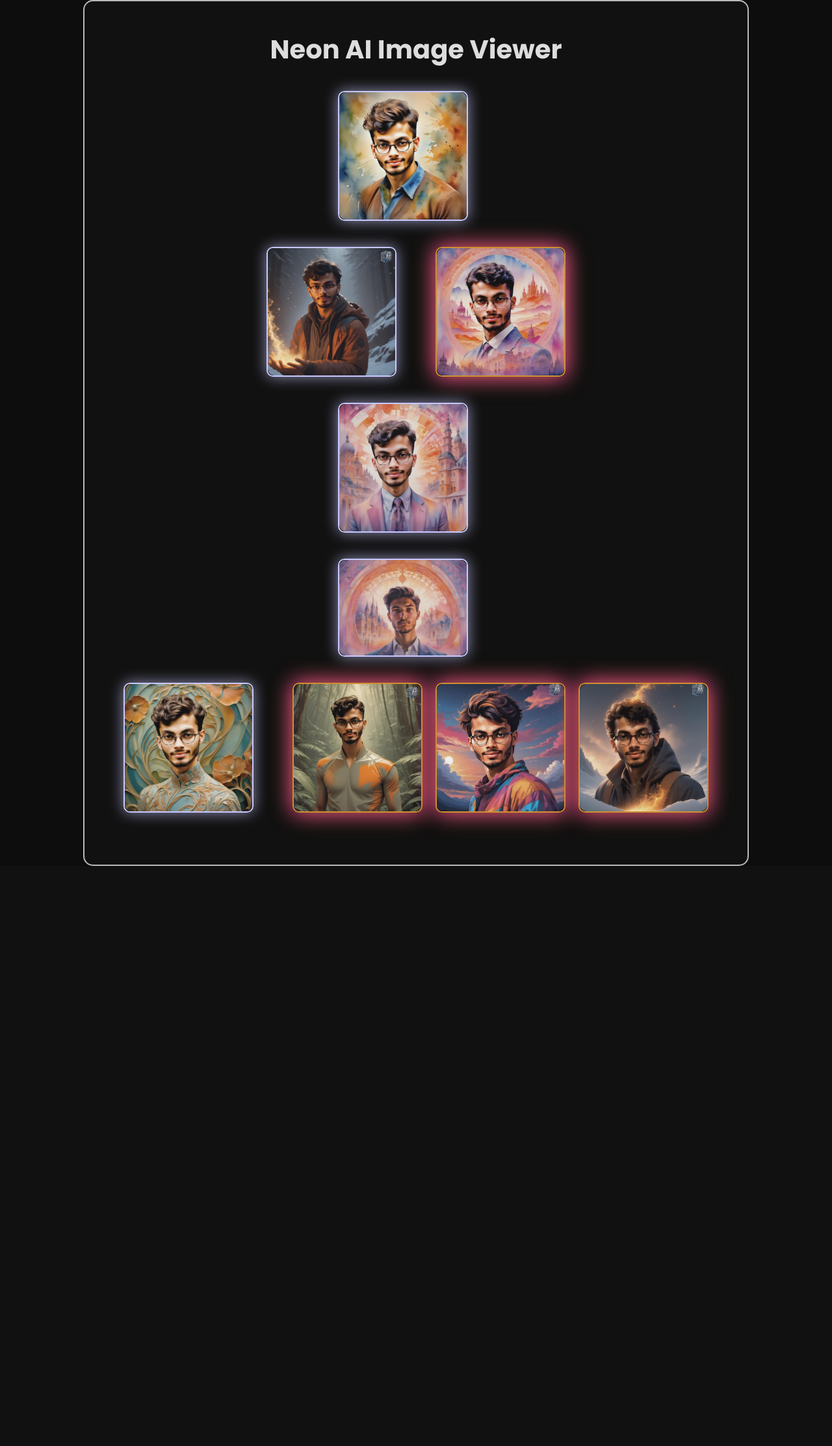
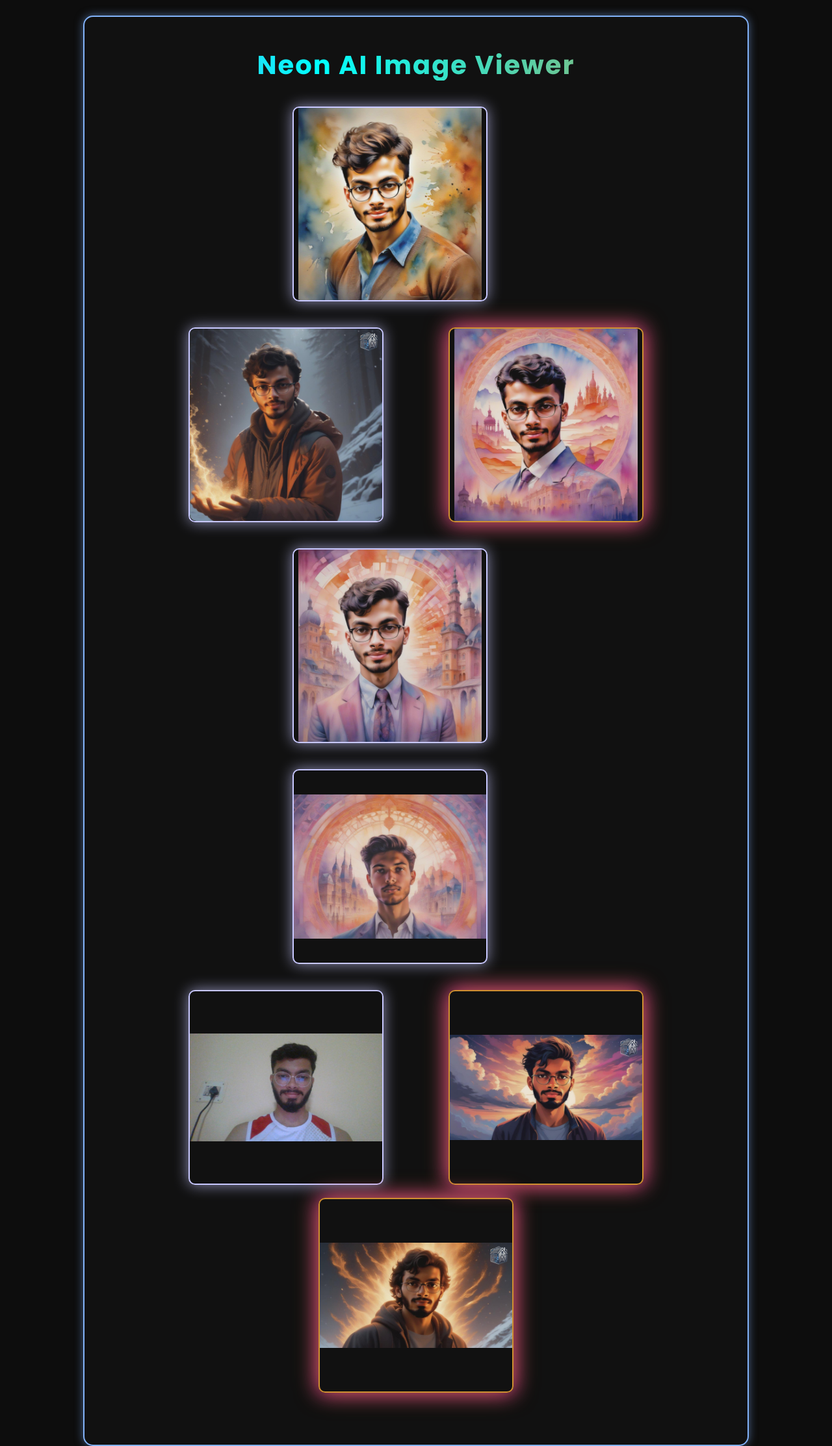
Before and after one commit to VasuBhimani/HOI_output, a Flask app: page / in a window 1280 px wide. Shown: the whole page at 65% size. Before the commit the page ends 1333 px from the top, so only its background shows below. Run offline with Flask 3, Linux system fonts and the light colour scheme.

Commit message:
style added

```diff
--- a/app.py
+++ b/app.py
@@ -44,4 +44,4 @@ def delete_image(image_name):
         return jsonify({"message": "Failed to delete image", "error": str(e)}), 500
 
 if __name__ == '__main__':
-    app.run(debug=True)
+    app.run(debug=True, port=8123)
--- a/templates/index.html
+++ b/templates/index.html
@@ -32,16 +32,51 @@
         background-color: #111;
         border-radius: 15px;
         border: 2px solid #bbb;
-        animation: fadeIn 1.5s ease-in-out;
+        animation: neonContainerBlink 3s infinite ease-in-out;
         max-width: 80%;
-        margin: 0 auto;
+        /* margin: 0 auto; */
+        margin-top: 3vh;
+      }
+
+      /* Neon blinking effect for the container */
+      @keyframes neonContainerBlink {
+        0% {
+          border-color: #7f8cff;
+          box-shadow: 0 0 10px rgba(127, 140, 255, 0.5);
+        }
+        50% {
+          border-color: #88ffec;
+          box-shadow: 0 0 20px rgba(136, 255, 236, 0.5);
+        }
+        100% {
+          border-color: #ffd1dc;
+          box-shadow: 0 0 15px rgba(255, 209, 220, 0.5);
+        }
       }
 
       h1 {
         font-size: 2.5rem;
         font-weight: 700;
         margin-bottom: 30px;
+        background: linear-gradient(90deg, #ff00cc, #00ffff, #ff7700, #aaff00);
+        background-size: 300%;
+        -webkit-background-clip: text;
+        -webkit-text-fill-color: transparent;
+        animation: neon-blink 3s infinite ease-in-out;
         color: #ddd;
+        letter-spacing: 2px;
+      }
+
+      @keyframes neon-blink {
+        0% {
+          background-position: 0%;
+        }
+        50% {
+          background-position: 100%;
+        }
+        100% {
+          background-position: 0%;
+        }
       }
 
       .image-row {
@@ -54,34 +89,34 @@
       .image-container {
         position: relative;
         margin: 10px;
-        max-width: 200px;
-        max-height: 200px;
+        width: 300px; /* Increased width */
+        height: 300px; /* Increased height */
         border-radius: 10px;
         overflow: hidden;
+        display: flex;
+        align-items: center;
+        justify-content: center;
       }
 
-      /* Subtle glow effect for the first image in each row */
       .first-image {
-    border: 2px solid #c8c8ff; /* Light lavender border */
-    box-shadow: 0 0 15px rgba(200, 200, 255, 0.6); /* Soft glow */
-    animation: softPulse 2.5s infinite alternate ease-in-out;
-    transition: transform 0.3s ease;
-    margin-right: 50px; /* Increased space between first and second image */
-}
+        border: 2px solid #c8c8ff;
+        box-shadow: 0 0 15px rgba(200, 200, 255, 0.6);
+        animation: softPulse 2.5s infinite alternate ease-in-out;
+        transition: transform 0.3s ease;
+        margin-right: 90px;
+      }
 
-      /* Neon effect for the second and third images */
       .neon-image {
-        border: 2px solid #0ff; /* Neon cyan border */
+        border: 2px solid #0ff;
         box-shadow: 0 0 20px rgba(0, 255, 255, 0.6),
-          0 0 30px rgba(255, 0, 255, 0.7), 0 0 40px rgba(255, 119, 0, 0.8); /* Neon glow */
+          0 0 30px rgba(255, 0, 255, 0.7), 0 0 40px rgba(255, 119, 0, 0.8);
         animation: neonGlow 2s infinite alternate ease-in-out;
       }
 
-      /* General styling for images */
       img {
         width: 100%;
         height: 100%;
-        object-fit: cover;
+        object-fit: contain;
         border-radius: 10px;
       }
 
@@ -98,22 +133,10 @@
         cursor: pointer;
       }
 
-      /* Hover effect for the first image */
       .first-image:hover {
         transform: scale(1.05);
       }
 
-      /* Fade-in animation */
-      @keyframes fadeIn {
-        from {
-          opacity: 0;
-        }
-        to {
-          opacity: 1;
-        }
-      }
-
-      /* Subtle pulse animation for the first image */
       @keyframes softPulse {
         0% {
           box-shadow: 0 0 15px rgba(200, 200, 255, 0.4);
@@ -123,7 +146,6 @@
         }
       }
 
-      /* Neon pulse animation for second and third images */
       @keyframes neonGlow {
         0% {
           border-color: #00f7ff;
@@ -194,7 +216,6 @@
     </div>
 
     <script>
-      // Toggle the delete button visibility
       function toggleDeleteButton(imgElement) {
         const container = imgElement.parentElement;
         const deleteBtn = container.querySelector(".delete-btn");
@@ -204,7 +225,6 @@
             : "none";
       }
 
-      // Send a request to delete the image
       function deleteImage(imageName) {
         if (confirm("Are you sure you want to delete this image?")) {
           fetch(`/delete_image/${imageName}`, {
```
Also changed, not shown: static/images/1_0.jpg, static/images/1_1.jpg (deleted), static/images/1_1.png, static/images/1_2.png, static/images1_0.jpg (deleted).
